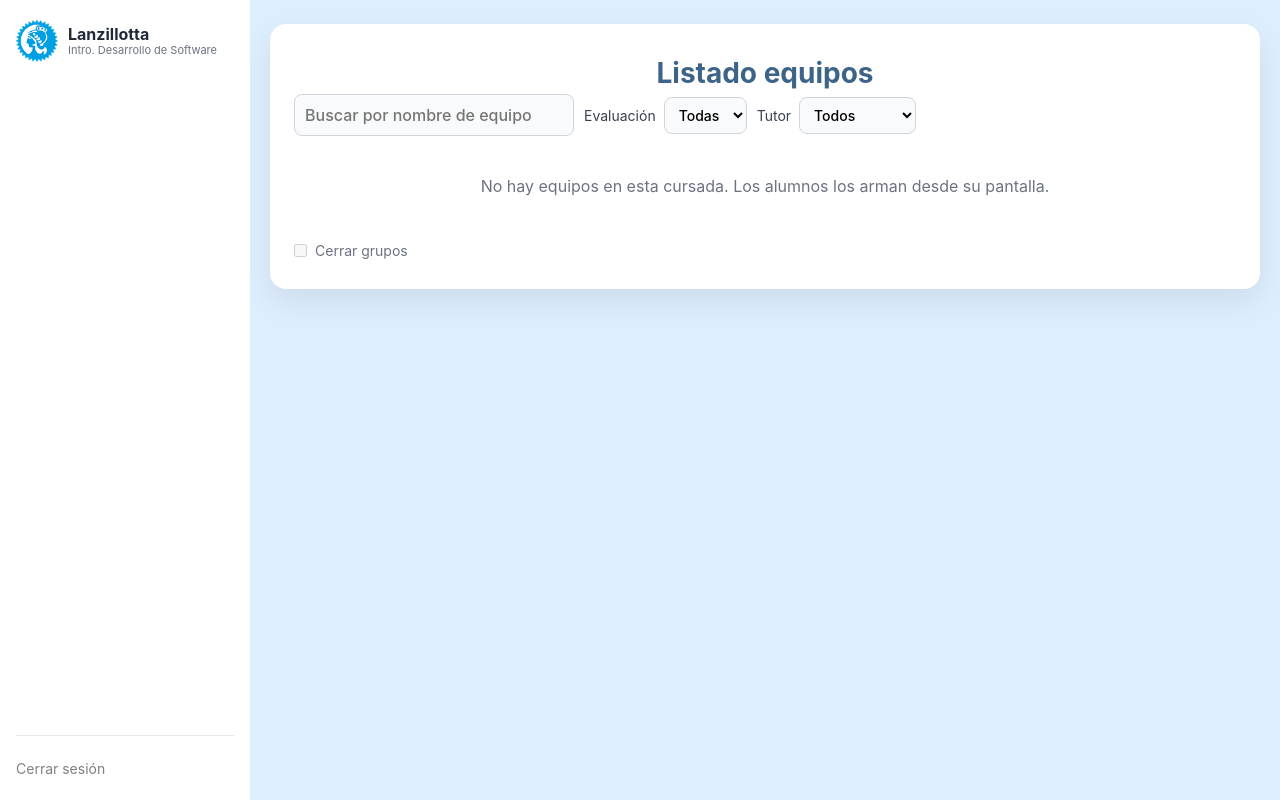
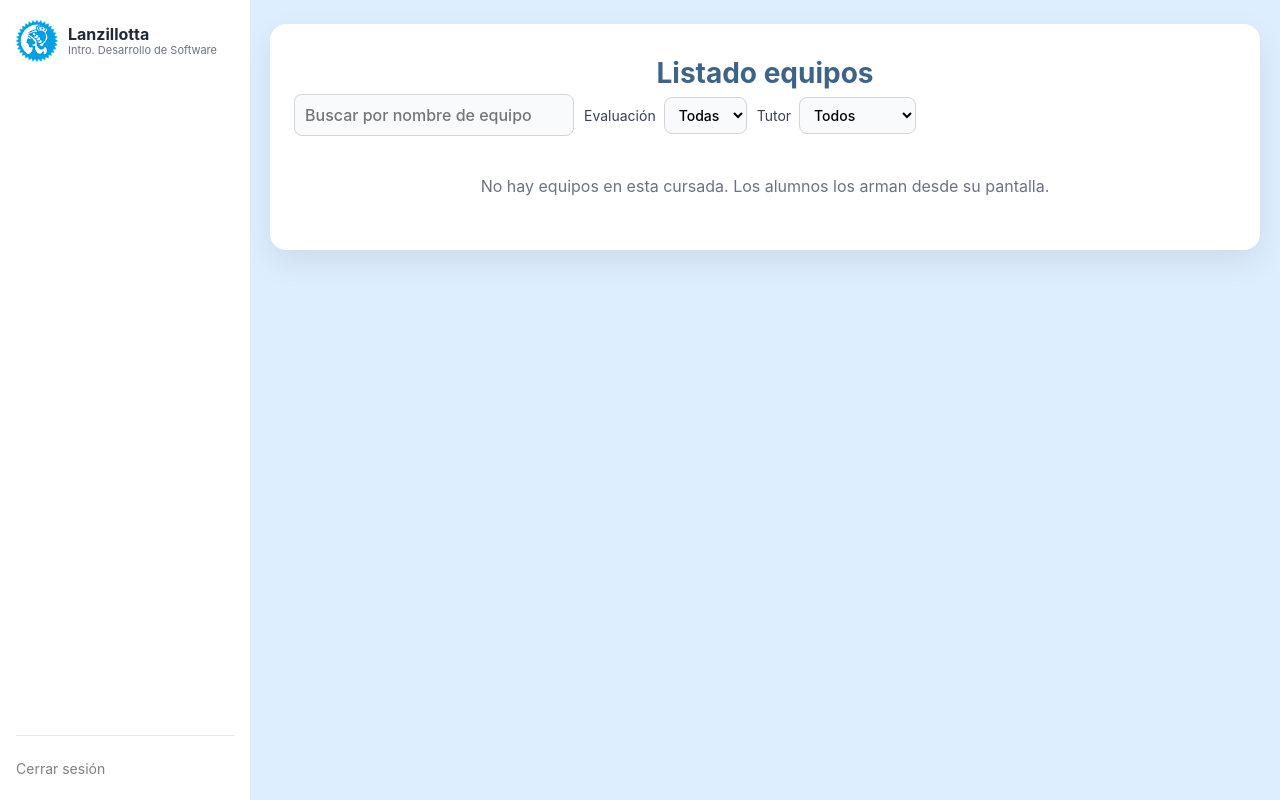
Before and after one commit to fiuba-ids-lanzillotta/gradebook-web, a Flask app: template templates/admin/equipos.html in a window 1280 px wide. Run offline with Flask 3, Linux system fonts and the light colour scheme; the template is opened without the code that fills it, so the values that code supplies are empty; some web fonts are replaced.

Commit message:
Sacar el placeholder "Cerrar grupos" y mostrar el usuario sin dominio
El checkbox de listado de equipos estaba deshabilitado y sin funcionalidad:
solo ocupaba lugar en el pie. En registros, el dominio del email no aporta
para identificar al actor: se muestra solo la parte local.

Generated with [Devin](https://devin.ai)

Co-Authored-By: Devin <158243242+devin-ai-integration[bot]@users.noreply.github.com>

```diff
--- a/static/css/admin.css
+++ b/static/css/admin.css
@@ -1009,12 +1009,10 @@ html:has(.admin-body),
 .equipos__pie {
     display: flex;
     align-items: center;
-    justify-content: space-between;
+    justify-content: flex-end;
     gap: 12px;
     margin-top: 18px;
 }
-.equipos__cerrar { display: flex; align-items: center; gap: 8px; color: #6b7280; font-size: 14px; }
-.equipos__cerrar input { accent-color: #c43c3c; }
 .equipo__titulo { display: flex; align-items: center; gap: 8px; margin-bottom: 4px; }
 .equipo__titulo + .listado__cursada { text-align: left; margin-top: 0; }
 .equipo__nombre { margin: 0; font-size: 26px; color: #122f4a; }
--- a/templates/admin/equipos.html
+++ b/templates/admin/equipos.html
@@ -86,24 +86,14 @@
             </div>
             <p class="listado__vacio" id="equipos-sin-resultado" hidden>Ningún equipo coincide con el filtro.</p>
 
+            {% if puede_editar %}
             <div class="equipos__pie">
-                <label class="equipos__cerrar" title="Todavía no está disponible">
-                    <input type="checkbox" disabled>
-                    Cerrar grupos
-                </label>
-                {% if puede_editar %}
                 <button type="submit" class="btn-solid btn-solid--ok">Guardar</button>
-                {% endif %}
             </div>
+            {% endif %}
         </form>
         {% else %}
         <p class="listado__vacio">No hay equipos en esta cursada. Los alumnos los arman desde su pantalla.</p>
-        <div class="equipos__pie">
-            <label class="equipos__cerrar" title="Todavía no está disponible">
-                <input type="checkbox" disabled>
-                Cerrar grupos
-            </label>
-        </div>
         {% endif %}
     </div>
 </section>
--- a/web/routes/admin/registros.py
+++ b/web/routes/admin/registros.py
@@ -60,7 +60,7 @@ def _horario(valor) -> str:
 
 
 def _usuario(email: str) -> str:
-    return (email or '').strip()
+    return (email or '').strip().split('@', 1)[0]
 
 
 def _iniciales(email: str) -> str:
```
Also changed, not shown: tests/test_routes.py (+1 -1 lines).
